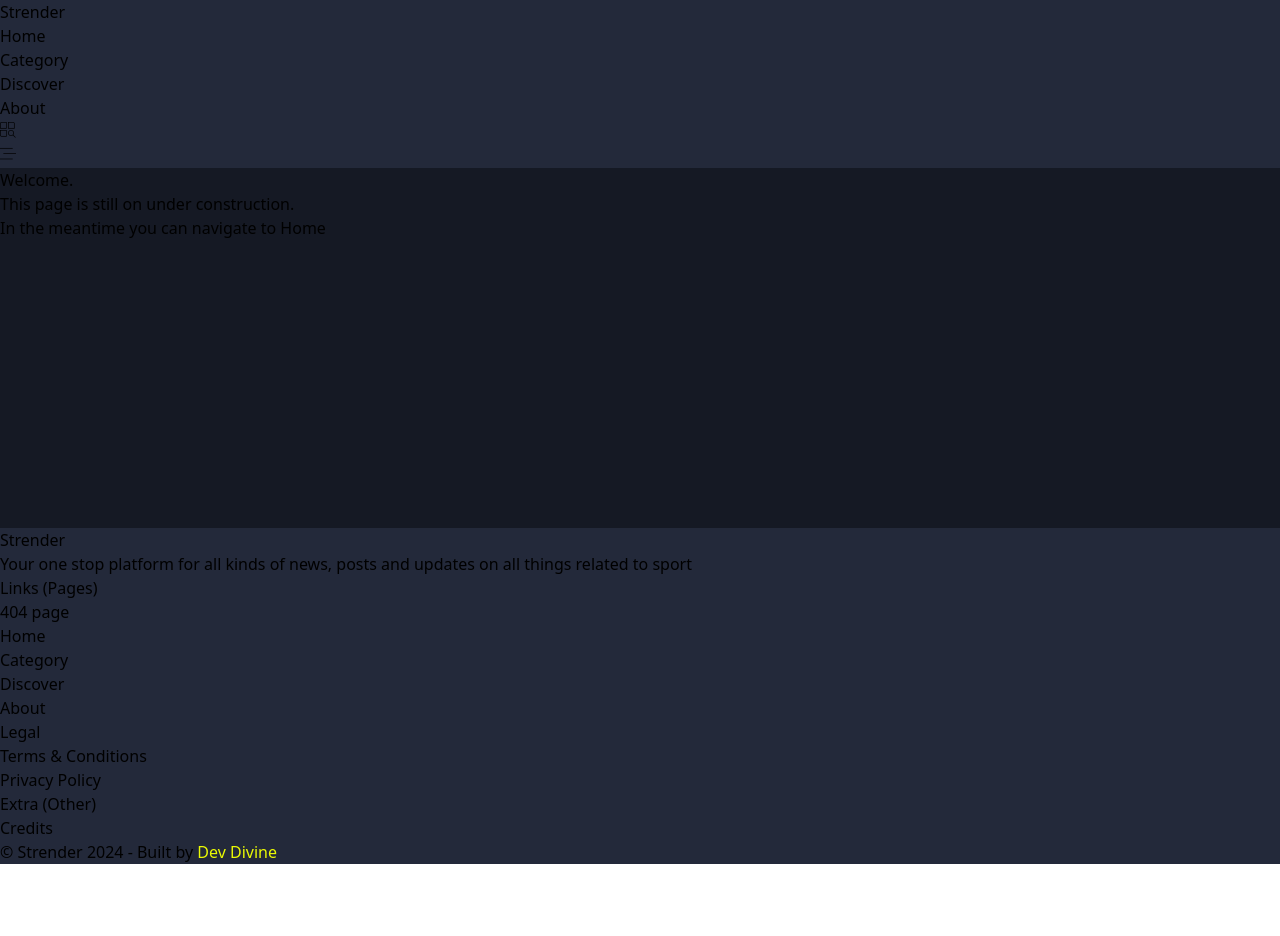
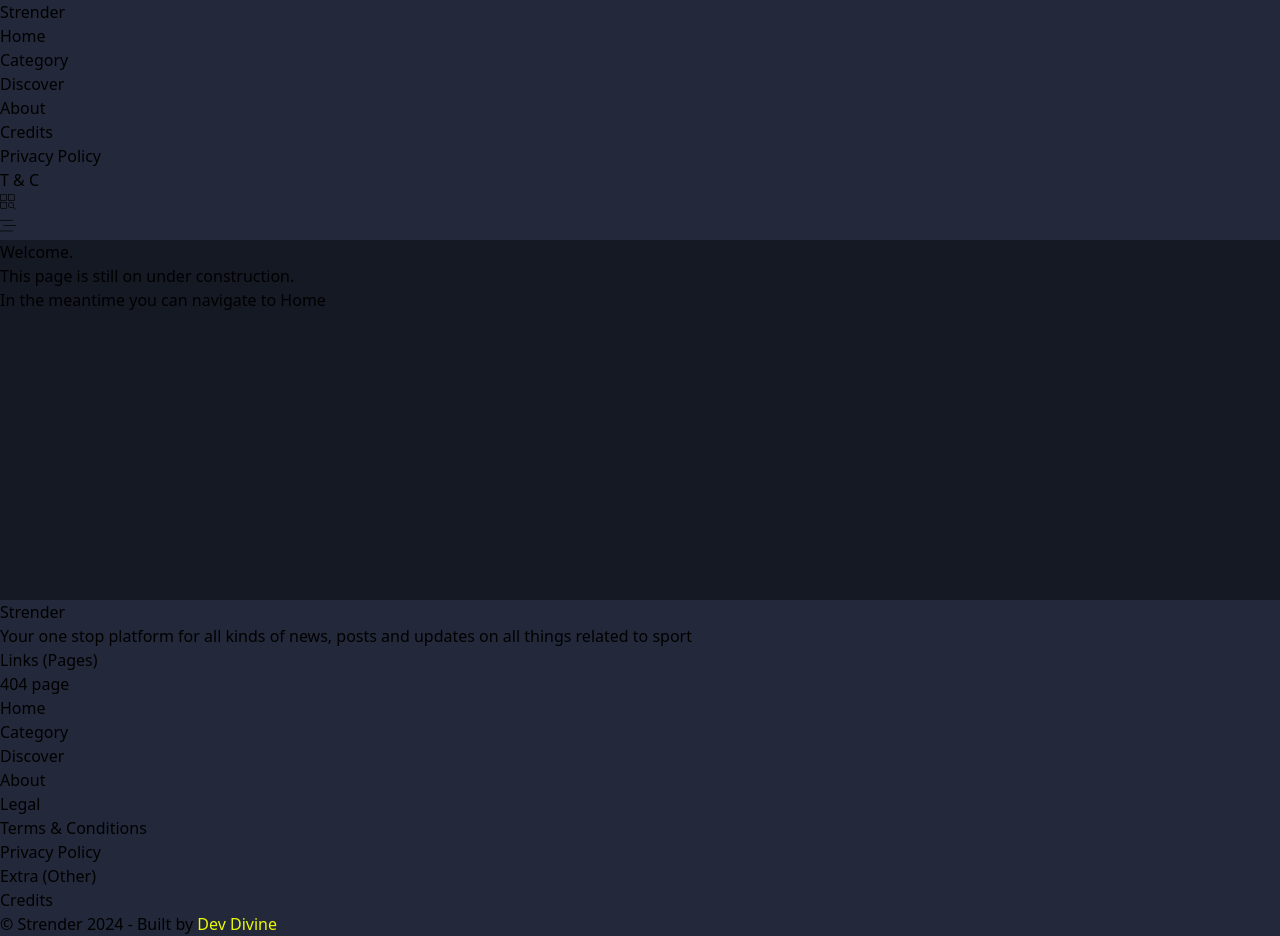
Before and after one commit to Okeke-Divine/strender, a React (Vite) app: page / in a window 1280 px wide. Before the commit the page ends 864 px from the top, so only its background shows below. Built offline with nearby package versions, Linux system fonts and the light colour scheme.

Commit message:
Updated the navbar links and style

```diff
--- a/src/components/NavBar.jsx
+++ b/src/components/NavBar.jsx
@@ -8,11 +8,14 @@ export default function NavBar({ site_name }) {
   const [disSidebar, setDisSidebar] = useState(false);
 
   const links = [
-    { url: "/home", name: "Home" },
-    { url: "/category", name: "Category" },
-    { url: "/discover", name: "Discover" },
+    { url: "/home", name: "Home", smallScreenOnly: false },
+    { url: "/category", name: "Category", smallScreenOnly: false },
+    { url: "/discover", name: "Discover", smallScreenOnly: false },
     // { url: "/news", name: "News" },
-    { url: "/about", name: "About" },
+    { url: "/about", name: "About", smallScreenOnly: false },
+    { url: "/credits", name: "Credits", smallScreenOnly: true },
+    { url: "/privacy-policy", name: "Privacy Policy", smallScreenOnly: true },
+    { url: "/t&c", name: "T & C", smallScreenOnly: true },
   ];
   return (
     <>
@@ -33,7 +36,8 @@ export default function NavBar({ site_name }) {
                       link.url == __location
                         ? "text-white font-bold border-b-[2px]"
                         : "text-gray-400"
-                    } border-yellow-300 duration-300 hover:text-white`}
+                    } border-yellow-300 duration-300 hover:text-white ${link.smallScreenOnly ? 'block sm:hidden' : ''}
+                    w-fit`}
                     to={link.url}
                     onClick={() => setDisSidebar(false)}
                   >
```
